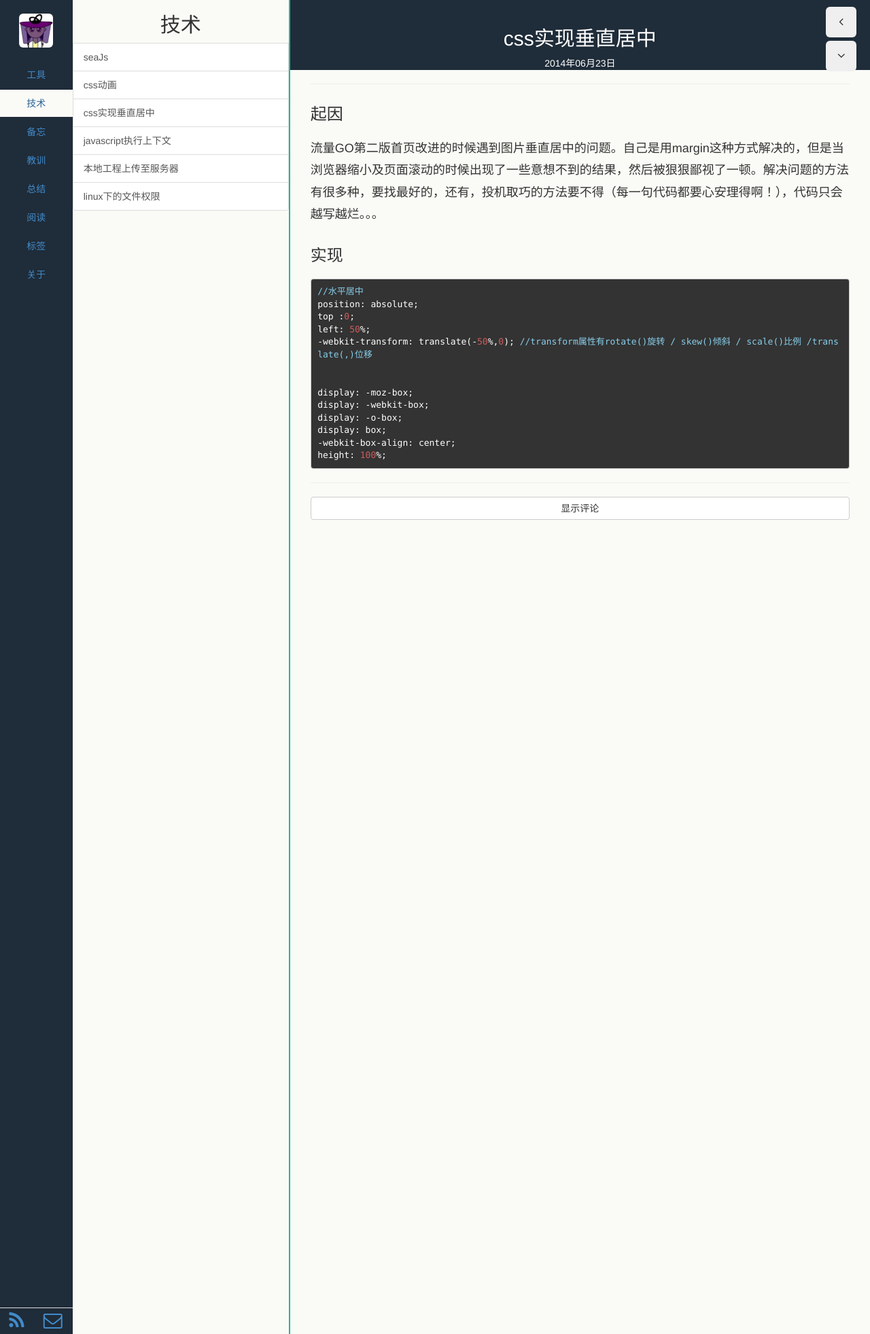
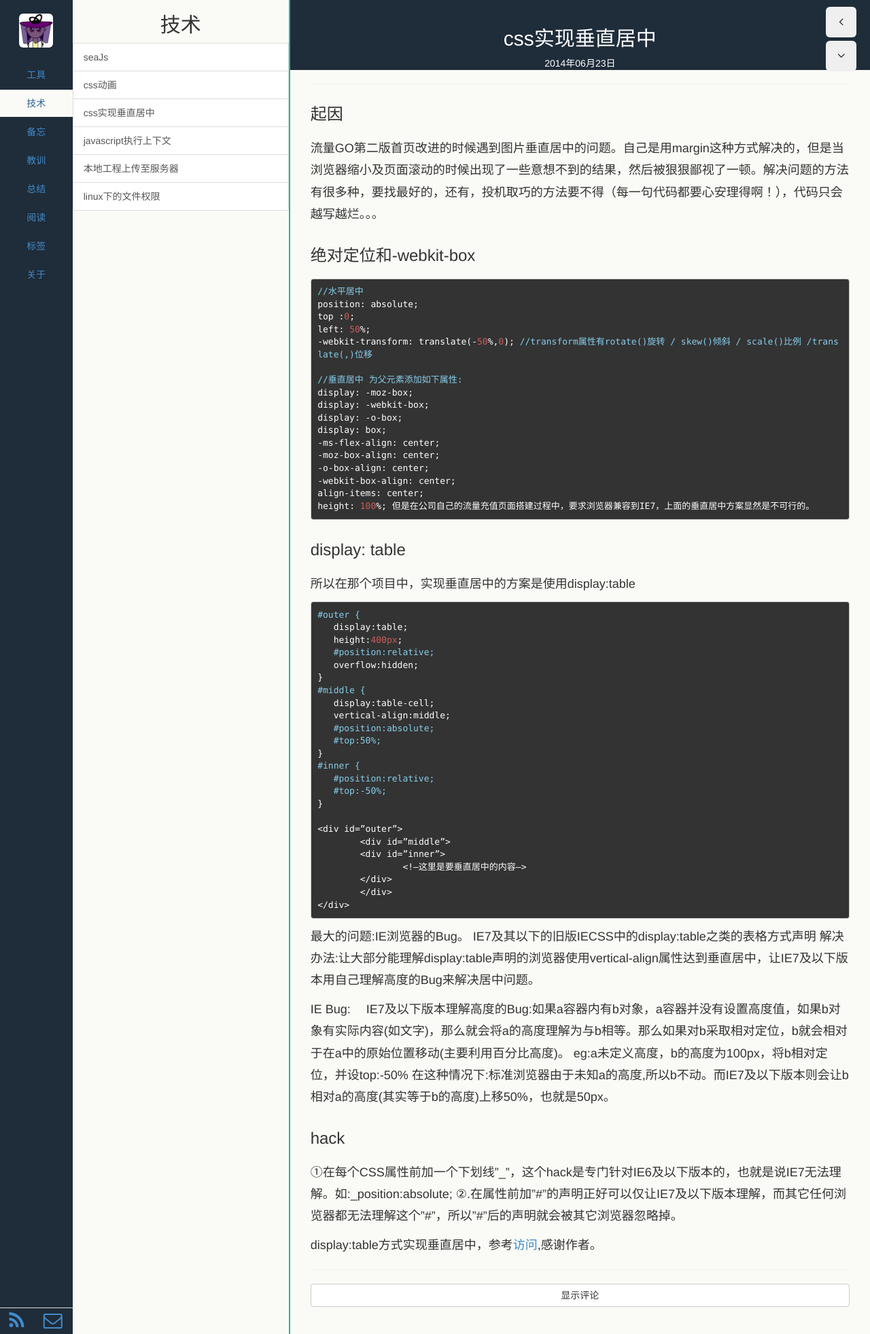
Before and after one commit to echoZQ/echo-blog, a Jekyll site: the page built from _posts/2014-06-23-css.md, in a window 1280 px wide. Shown: the whole page at 68% size. Built offline with Jekyll 4.4.1, drawn with Linux system fonts in a browser that asks for light colours; Markdown is read by kramdown in place of the engine named in the settings.

Commit message:
垂直居中总结

```diff
--- a/_posts/2014-06-23-css.md
+++ b/_posts/2014-06-23-css.md
@@ -9,17 +9,65 @@ description: 写流量GO第二版首页的时候模仿阿里通信[访问](http:
 ### 起因
 流量GO第二版首页改进的时候遇到图片垂直居中的问题。自己是用margin这种方式解决的，但是当浏览器缩小及页面滚动的时候出现了一些意想不到的结果，然后被狠狠鄙视了一顿。解决问题的方法有很多种，要找最好的，还有，投机取巧的方法要不得（每一句代码都要心安理得啊！），代码只会越写越烂。。。
 
-### 实现
+### 绝对定位和-webkit-box
 	//水平居中
 	position: absolute;
     top :0;
     left: 50%;
     -webkit-transform: translate(-50%,0); //transform属性有rotate()旋转 / skew()倾斜 / scale()比例 /translate(,)位移
 
-
+    //垂直居中 为父元素添加如下属性:
     display: -moz-box;
     display: -webkit-box;
     display: -o-box;
     display: box;
+    -ms-flex-align: center;
+    -moz-box-align: center;
+    -o-box-align: center;
     -webkit-box-align: center;
+    align-items: center;
     height: 100%;
+但是在公司自己的流量充值页面搭建过程中，要求浏览器兼容到IE7，上面的垂直居中方案显然是不可行的。
+
+### display: table
+所以在那个项目中，实现垂直居中的方案是使用display:table
+
+	#outer {
+       display:table;
+       height:400px;
+       #position:relative;
+       overflow:hidden;
+	}
+	#middle {
+       display:table-cell;
+       vertical-align:middle;
+       #position:absolute;
+       #top:50%;
+	}
+	#inner {
+       #position:relative;
+       #top:-50%;
+	}
+
+	<div id=”outer”>
+    	<div id=”middle”>
+        	<div id=”inner”>
+           		<!–这里是要垂直居中的内容–>
+        	</div>
+    	</div>
+	</div>
+
+最大的问题:IE浏览器的Bug。
+IE7及其以下的旧版IECSS中的display:table之类的表格方式声明
+解决办法:让大部分能理解display:table声明的浏览器使用vertical-align属性达到垂直居中，让IE7及以下版本用自己理解高度的Bug来解决居中问题。
+
+IE Bug:
+IE7及以下版本理解高度的Bug:如果a容器内有b对象，a容器并没有设置高度值，如果b对象有实际内容(如文字)，那么就会将a的高度理解为与b相等。那么如果对b采取相对定位，b就会相对于在a中的原始位置移动(主要利用百分比高度)。
+eg:a未定义高度，b的高度为100px，将b相对定位，并设top:-50%
+在这种情况下:标准浏览器由于未知a的高度,所以b不动。而IE7及以下版本则会让b相对a的高度(其实等于b的高度)上移50%，也就是50px。
+
+### hack
+①在每个CSS属性前加一个下划线”\_”，这个hack是专门针对IE6及以下版本的，也就是说IE7无法理解。如:_position:absolute;
+②.在属性前加”#”的声明正好可以仅让IE7及以下版本理解，而其它任何浏览器都无法理解这个”#”，所以”#”后的声明就会被其它浏览器忽略掉。
+
+display:table方式实现垂直居中，参考[访问](http://blog.bingo929.com/css-vertical-center.html),感谢作者。
```
Also changed, not shown: _posts/2014-09-09-intellij-idea.md (+4 -4 lines).
